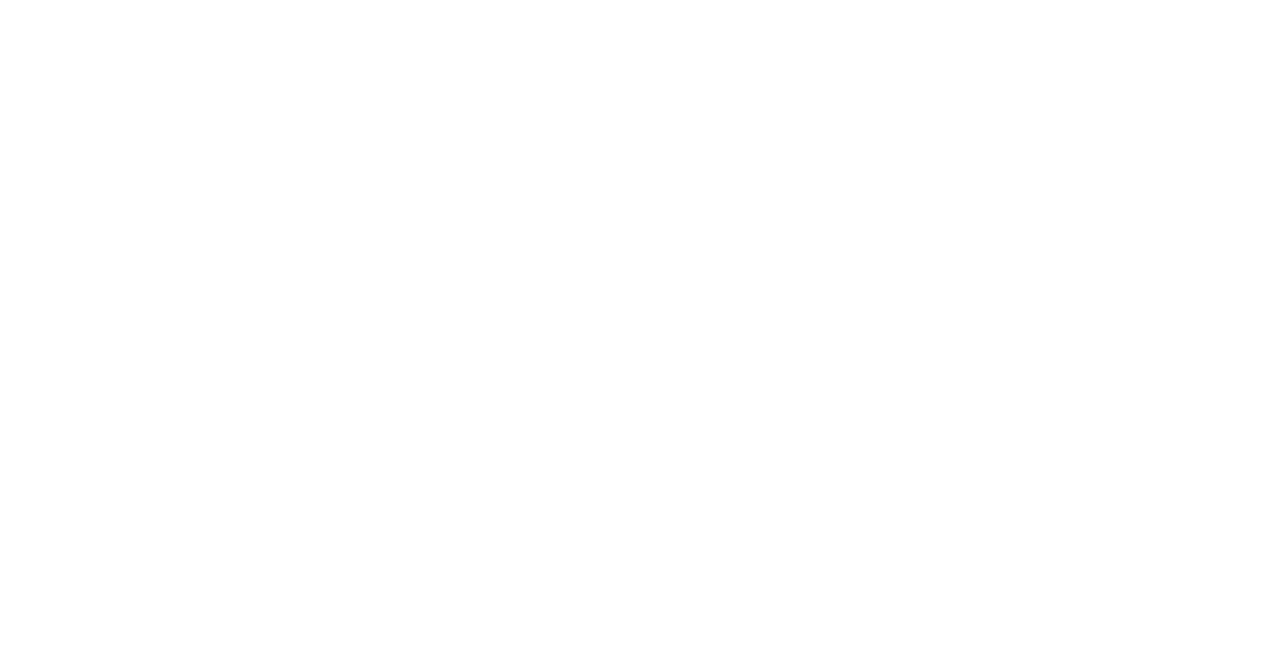
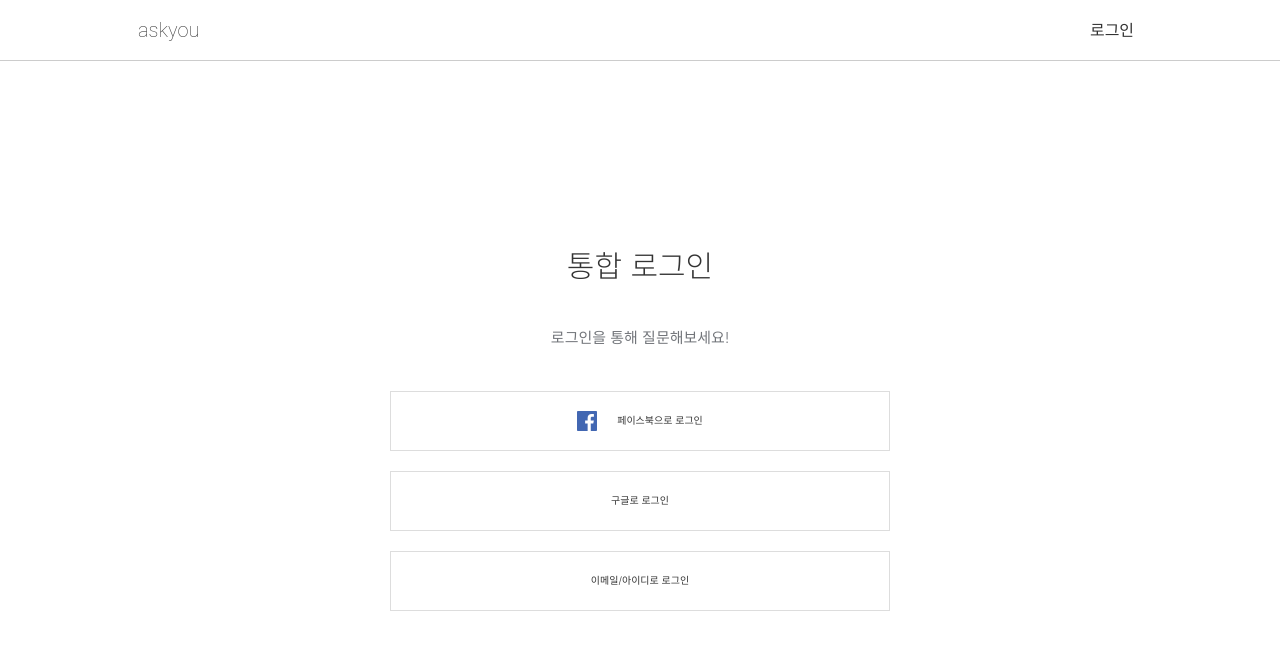
Before and after one commit to ryuhangyeong/askyou, a React (Create React App) app: page /auth in a window 1280 px wide. Shown: the top 650 px of the page. Built offline with nearby package versions, Linux system fonts and the light colour scheme.

Commit message:
[수정] 라우터 코드 스플리팅 및 CSS 속성 정리

```diff
--- a/package.json
+++ b/package.json
@@ -9,6 +9,7 @@
     "@testing-library/user-event": "^12.6.0",
     "react": "^17.0.1",
     "react-dom": "^17.0.1",
+    "react-icons": "^4.1.0",
     "react-router-dom": "^5.2.0",
     "react-scripts": "4.0.1",
     "recoil": "^0.1.2",
--- a/src/App.js
+++ b/src/App.js
@@ -1,11 +1,25 @@
-import React from 'react';
-import HomePage from '@/pages/HomePage';
-import { Route } from 'react-router-dom';
+import React, { Suspense } from 'react';
+import { BrowserRouter as Router, Route, Switch } from 'react-router-dom';
+
+const HomePage = React.lazy(() => import('@/pages/HomePage'));
+const AuthPage = React.lazy(() => import('@/pages/AuthPage'));
 
 const App = () => (
-  <>
-    <Route path="/" exact component={HomePage} />
-  </>
+  <Suspense fallback={<p>Loading...</p>}>
+    <Router>
+      <Switch>
+        <Route path="/" exact render={() => <HomePage />} />
+        <Route path="/auth" render={() => <AuthPage />} />
+        <Route
+          render={() => (
+            <div>
+              <h2>이 페이지는 존재하지 않습니다.</h2>
+            </div>
+          )}
+        />
+      </Switch>
+    </Router>
+  </Suspense>
 );
 
 export default App;
--- /dev/null
+++ b/src/components/auth/AuthForm.js
@@ -0,0 +1,64 @@
+import React from 'react';
+import styled from 'styled-components';
+import { GrFacebook } from 'react-icons/gr';
+
+const AuthFormBlock = styled.div`
+  text-align: center;
+
+  .title {
+    font-size: 3rem;
+    font-weight: 100;
+  }
+
+  .description {
+    margin: 4.5rem 0;
+    color: #72757a;
+    font-size: 1.5rem;
+  }
+`;
+
+const AuthType = styled.ul`
+  width: 50rem;
+`;
+
+const AuthTypeItem = styled.li`
+  display: flex;
+  justify-content: center;
+  align-items: center;
+  border: 1px solid #ddd;
+  height: 6rem;
+  cursor: pointer;
+
+  & + & {
+    margin-top: 2rem;
+  }
+
+  svg {
+    margin-right: 2rem;
+    color: #4267b2;
+    font-size: 2rem;
+  }
+`;
+
+const AuthForm = () => {
+  return (
+    <AuthFormBlock>
+      <h2 className="title">통합 로그인</h2>
+      <p className="description">로그인을 통해 질문해보세요!</p>
+      <AuthType>
+        <AuthTypeItem>
+          <GrFacebook />
+          <em>페이스북으로 로그인</em>
+        </AuthTypeItem>
+        <AuthTypeItem>
+          <em>구글로 로그인</em>
+        </AuthTypeItem>
+        <AuthTypeItem>
+          <em>이메일/아이디로 로그인</em>
+        </AuthTypeItem>
+      </AuthType>
+    </AuthFormBlock>
+  );
+};
+
+export default AuthForm;
--- /dev/null
+++ b/src/components/auth/AuthTemplate.js
@@ -0,0 +1,19 @@
+import React from 'react';
+import styled from 'styled-components';
+
+const AuthTemplateBlock = styled.div`
+  position: absolute;
+  top: 6rem;
+  right: 0;
+  bottom: 0;
+  left: 0;
+  display: flex;
+  justify-content: center;
+  align-items: center;
+`;
+
+const AuthTemplate = ({ children }) => {
+  return <AuthTemplateBlock>{children}</AuthTemplateBlock>;
+};
+
+export default AuthTemplate;
--- a/src/components/common/layout/Header.js
+++ b/src/components/common/layout/Header.js
@@ -1,9 +1,12 @@
 import React from 'react';
 import styled from 'styled-components';
 import Responsive from './Responsive';
+import { Link } from 'react-router-dom';
 
 const HeaderBlock = styled.header`
   position: fixed;
+  top: 0;
+  left: 0;
   border-bottom: 1px solid #ccc;
   width: 100%;
   background-color: #fff;
@@ -13,24 +16,53 @@ const Wrapper = styled(Responsive)`
   display: flex;
   align-items: center;
   height: 6rem;
-  font-family: 'Roboto', sans-serif;
-  font-weight: 300;
 `;
 
 const Logo = styled.h1`
-  margin: 0;
-  color: #5f6368;
+  font-family: 'Roboto', sans-serif;
   font-weight: 100;
   font-size: 2rem;
 `;
 
+const Right = styled.div`
+  margin-left: auto;
+
+  .login {
+    display: flex;
+    justify-content: center;
+    align-items: center;
+    width: 6rem;
+    height: 6rem;
+    color: #333;
+    font-size: 1.6rem;
+
+    &:hover {
+      background-color: rgba(0, 0, 0, 0.05);
+    }
+  }
+`;
+
+const Spacer = styled.div`
+  height: 6rem;
+`;
+
 const Header = () => {
   return (
-    <HeaderBlock>
-      <Wrapper>
-        <Logo>askyou</Logo>
-      </Wrapper>
-    </HeaderBlock>
+    <>
+      <HeaderBlock>
+        <Wrapper>
+          <Logo>
+            <Link to="/">askyou</Link>
+          </Logo>
+          <Right>
+            <Link to="/auth" className="login">
+              로그인
+            </Link>
+          </Right>
+        </Wrapper>
+      </HeaderBlock>
+      <Spacer />
+    </>
   );
 };
 
--- a/src/components/common/layout/Responsive.js
+++ b/src/components/common/layout/Responsive.js
@@ -2,10 +2,10 @@ import React from 'react';
 import styled from 'styled-components';
 
 const ResponsiveBlock = styled.div`
+  margin: 0 auto;
   box-sizing: border-box;
   padding: 0 1rem;
   width: 1024px;
-  margin: 0 auto;
 
   @media (max-width: 1024px) {
     width: 768px;
--- a/src/index.js
+++ b/src/index.js
@@ -1,6 +1,5 @@
 import React from 'react';
 import ReactDOM from 'react-dom';
-import { BrowserRouter } from 'react-router-dom';
 import { RecoilRoot } from 'recoil';
 import App from '@/App';
 
@@ -11,9 +10,7 @@ import reportWebVitals from '@/reportWebVitals';
 ReactDOM.render(
   <React.StrictMode>
     <RecoilRoot>
-      <BrowserRouter>
-        <App />
-      </BrowserRouter>
+      <App />
     </RecoilRoot>
   </React.StrictMode>,
   document.getElementById('root')
--- /dev/null
+++ b/src/pages/AuthPage.js
@@ -0,0 +1,17 @@
+import React from 'react';
+import Header from '@/components/common/layout/Header';
+import AuthTemplate from '@/components/auth/AuthTemplate';
+import AuthForm from '@/components/auth/AuthForm';
+
+const AuthPage = () => {
+  return (
+    <>
+      <Header />
+      <AuthTemplate>
+        <AuthForm />
+      </AuthTemplate>
+    </>
+  );
+};
+
+export default AuthPage;
--- a/src/pages/HomePage.js
+++ b/src/pages/HomePage.js
@@ -2,7 +2,7 @@ import React from 'react';
 import Header from '@/components/common/layout/Header';
 
 const HomePage = () => {
-  return <Header></Header>;
+  return <Header />;
 };
 
 export default HomePage;
--- a/src/style/index.css
+++ b/src/style/index.css
@@ -1,3 +1,5 @@
+@charset "UTF-8";
+
 @font-face {
   font-family: 'NotoSansKR';
   font-style: normal;
@@ -41,9 +43,64 @@
   src: url('../font/Roboto-ThinItalic.ttf') format('ttf');
 }
 
-html,
-body {
-  font-family: 'NotoSansKR', sans-serif;
-  font-weight: 300;
+.blind {
+  position: absolute;
+  clip: rect(0 0 0 0);
+  width: 1px;
+  height: 1px;
+  margin: -1px;
+  overflow: hidden;
+}
+
+html {
+  color: #333;
   font-size: 62.5%;
 }
+
+body,
+h1,
+h2,
+p,
+ul,
+li {
+  margin: 0;
+  padding: 0;
+  box-sizing: border-box;
+}
+
+body,
+button,
+input,
+select,
+table,
+textarea {
+  font-family: -apple-system, BlinkMacSystemFont, 'NotoSansKR', 'Malgun Gothic',
+    '맑은 고딕', helvetica, 'Apple SD Gothic Neo', sans-serif;
+  font-weight: 300;
+}
+
+a,
+a:link a:visited {
+  color: inherit;
+  text-decoration: none;
+}
+
+ul {
+  list-style: none;
+}
+
+em {
+  font-style: normal;
+}
+
+@media screen and (max-width: 1024px) {
+  html {
+    font-size: 56.25%;
+  }
+}
+
+@media screen and (max-width: 768px) {
+  html {
+    font-size: 50%;
+  }
+}
```
Also changed, not shown: 2 other files (tests, documents, lock files or other folders).
